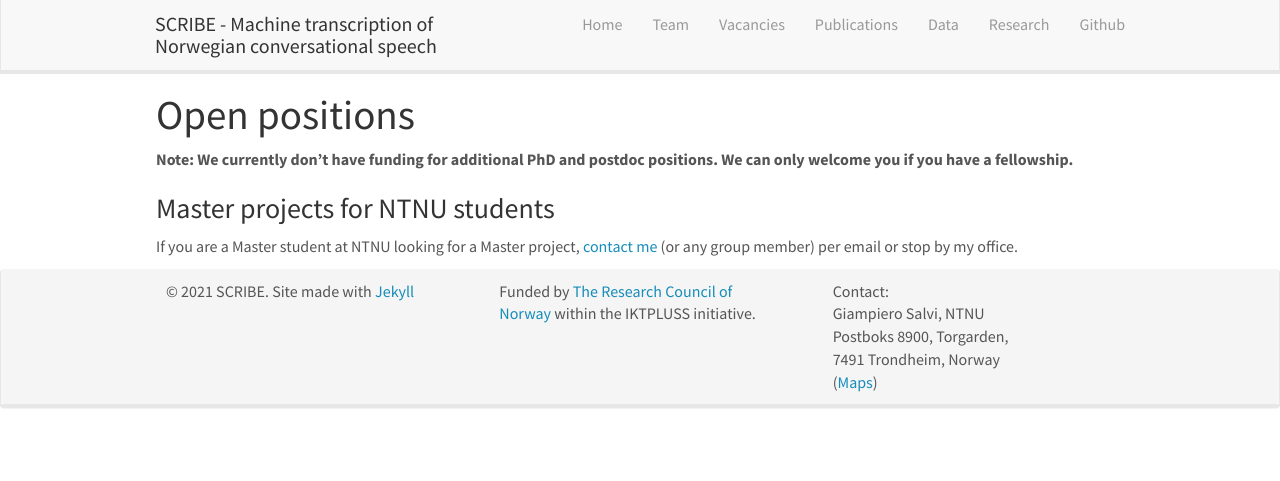
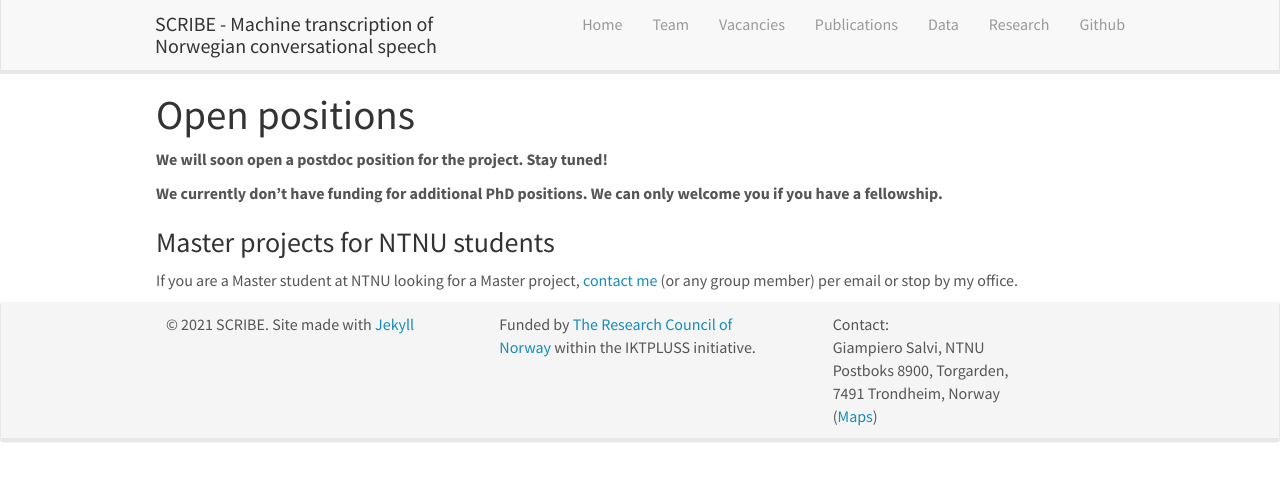
Before and after one commit to scribe-project/scribe-project.github.io, a Jekyll site: the page built from _pages/openings.md, in a window 1280 px wide. Shown: the top 481 px of the page. Built offline with Jekyll 4.4.1, drawn with Linux system fonts in a browser that asks for light colours; nearby versions of some CDN libraries.

Commit message:
updated vacancies

```diff
--- a/_pages/openings.md
+++ b/_pages/openings.md
@@ -8,7 +8,9 @@ permalink: /vacancies
 
 # Open positions
 
-**Note: We currently don't have funding for additional PhD and postdoc positions. We can only welcome you if you have a fellowship.**
+**We will soon open a postdoc position for the project. Stay tuned!**
+
+**We currently don't have funding for additional PhD positions. We can only welcome you if you have a fellowship.**
 
 <!--We are always looking for new group members with passion, talent, and grit!
 
```
